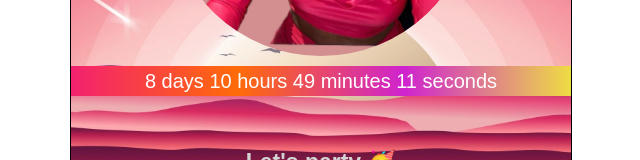
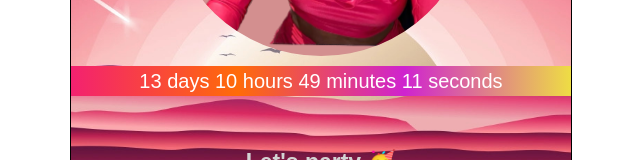
Before and after one commit to qgatssdev/oluchi-yatch, a React (Create React App) app: page / in a window 1280 px wide. Shown: the part 295-455 px from the top of the page, without its empty margins (319-959 px from the left). Built offline with nearby package versions, Linux system fonts and the light colour scheme; a web font is replaced by a local one.

Commit message:
Date change

```diff
--- a/src/App.js
+++ b/src/App.js
@@ -9,7 +9,7 @@ function App() {
   const [loading, setLoading] = useState(true);
   const calculateTimeLeft = () => {
     let year = new Date().getFullYear();
-    const difference = +new Date(`${year}-11-22`) - +new Date();
+    const difference = +new Date(`${year}-11-27`) - +new Date();
     let timeLeft = {};
 
     if (difference > 0) {
```
